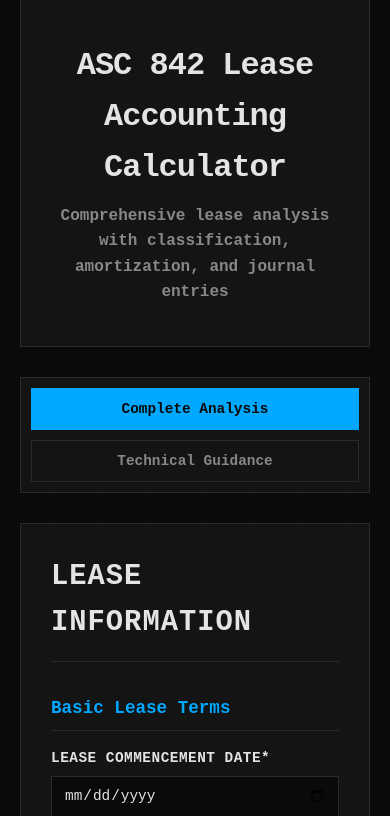
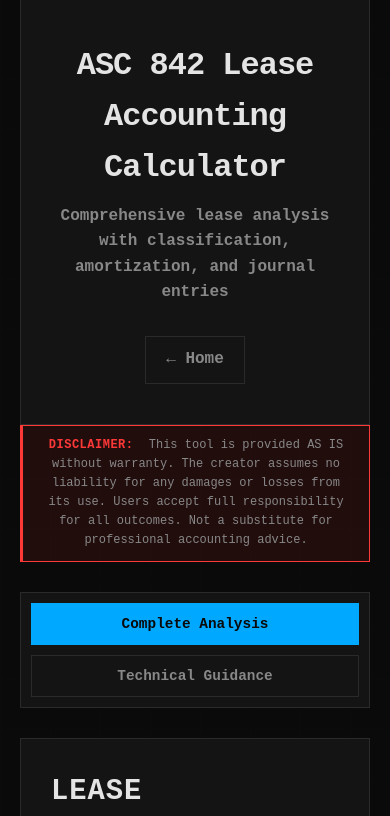
Before and after one commit to gallusnever/asc842-calculator, a Flask app: page / in a window 390 px wide. Shown: the part 21-837 px from the top of the page. Run offline with Flask 3, Linux system fonts and the light colour scheme.

Commit message:
Add home link and liability disclaimer
- Added home link button to navigate back to main site
- Added persistent disclaimer bar warning about liability
- Improved header layout with flexbox
- Added responsive styles for mobile devices

🤖 Generated with [Claude Code](https://claude.ai/code)

Co-Authored-By: Claude <noreply@anthropic.com>

```diff
--- a/static/style.css
+++ b/static/style.css
@@ -34,11 +34,57 @@ body {
 }
 
 header {
-    text-align: center;
     padding: 40px 20px;
     background: var(--bg-secondary);
     border: 1px solid var(--border);
+    margin-bottom: 0;
+}
+
+.header-wrapper {
+    display: flex;
+    justify-content: space-between;
+    align-items: center;
+    max-width: 1200px;
+    margin: 0 auto;
+}
+
+.header-main {
+    text-align: center;
+    flex: 1;
+}
+
+.home-link {
+    color: var(--text-secondary);
+    text-decoration: none;
+    font-weight: 600;
+    padding: 10px 20px;
+    border: 1px solid var(--border);
+    transition: all 0.2s ease;
+    white-space: nowrap;
+}
+
+.home-link:hover {
+    color: var(--accent);
+    border-color: var(--accent);
+}
+
+/* Disclaimer Bar */
+.disclaimer-bar {
+    background: rgba(255, 56, 56, 0.1);
+    border: 1px solid var(--danger);
+    border-left: 3px solid var(--danger);
+    padding: 12px 20px;
     margin-bottom: 30px;
+    font-size: 0.85rem;
+    color: var(--text-secondary);
+    text-align: center;
+}
+
+.disclaimer-bar strong {
+    color: var(--danger);
+    text-transform: uppercase;
+    letter-spacing: 0.5px;
+    margin-right: 8px;
 }
 
 h1 {
@@ -543,6 +589,20 @@ body::before {
     .calculation-grid {
         grid-template-columns: 1fr;
     }
+
+    .header-wrapper {
+        flex-direction: column;
+        gap: 20px;
+    }
+
+    .home-link {
+        margin-top: 10px;
+    }
+
+    .disclaimer-bar {
+        font-size: 0.75rem;
+        padding: 10px 15px;
+    }
 }
 
 /* Enhanced styles for unified form */
--- a/templates/index.html
+++ b/templates/index.html
@@ -9,9 +9,19 @@
 <body>
     <div class="container">
         <header>
-            <h1>ASC 842 Lease Accounting Calculator</h1>
-            <p class="subtitle">Comprehensive lease analysis with classification, amortization, and journal entries</p>
+            <div class="header-wrapper">
+                <div class="header-main">
+                    <h1>ASC 842 Lease Accounting Calculator</h1>
+                    <p class="subtitle">Comprehensive lease analysis with classification, amortization, and journal entries</p>
+                </div>
+                <a href="https://getwhatupayfor.tools" class="home-link">← Home</a>
+            </div>
         </header>
+
+        <!-- Disclaimer -->
+        <div class="disclaimer-bar">
+            <strong>Disclaimer:</strong> This tool is provided AS IS without warranty. The creator assumes no liability for any damages or losses from its use. Users accept full responsibility for all outcomes. Not a substitute for professional accounting advice.
+        </div>
 
         <div class="tabs">
             <button class="tab-button active" data-tab="unified">Complete Analysis</button>
```
